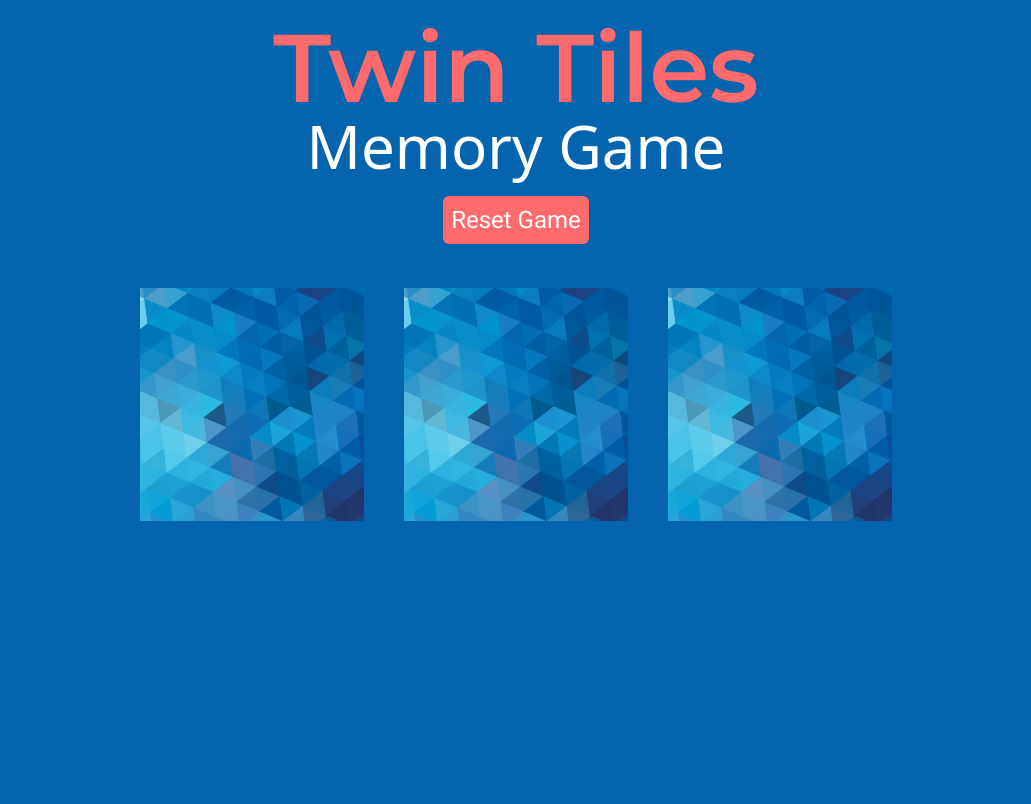
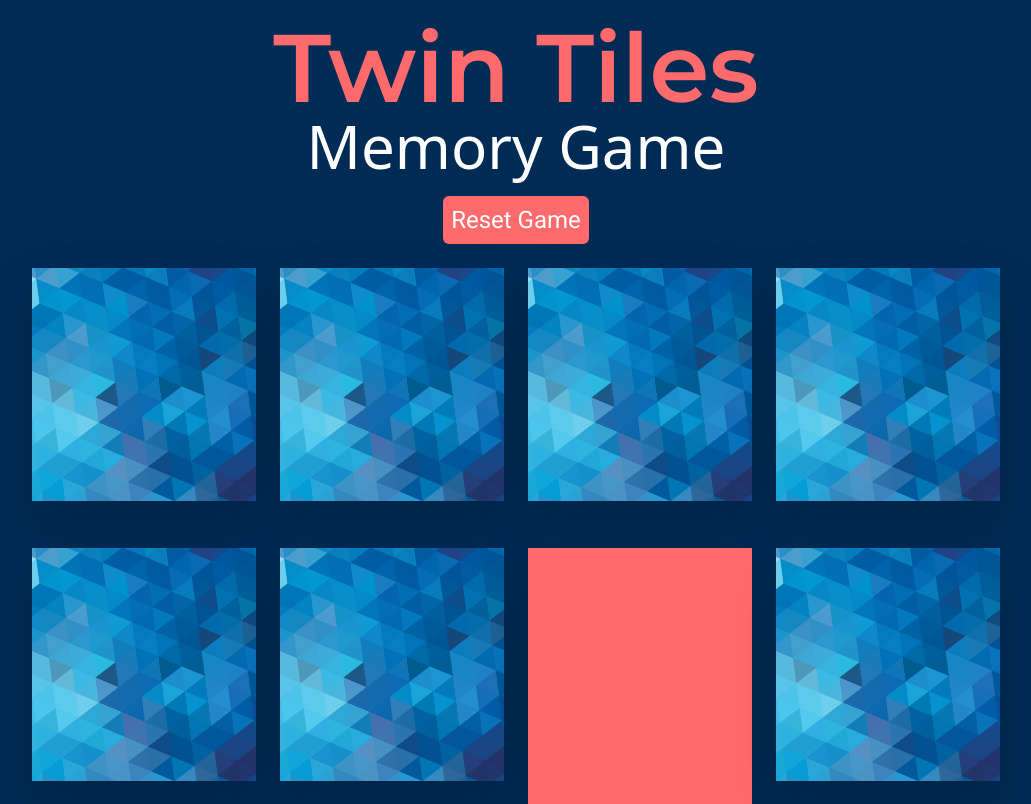
Before and after one commit to SZaidH/twin-tiles-memory-game, a React (Vite) app: page / in a window 1280 px wide. Shown: the whole page, without its empty margins (124-1155 px from the left). Built offline with nearby package versions, Linux system fonts and the light colour scheme.

Commit message:
Minor CSS changes

```diff
--- a/src/App.css
+++ b/src/App.css
@@ -15,5 +15,5 @@
 }
 
 body {
-  background: #0564ae;
+  background-color: #002b55;
 }
--- a/src/App.tsx
+++ b/src/App.tsx
@@ -4,7 +4,7 @@ import Header from "./components/Header";
 
 function App() {
   return (
-    <div className="container flex flex-col justify-center items-center text-center">
+    <div className="flex flex-col justify-center items-center text-center">
       <Header />
       <Game />
     </div>
--- a/src/components/Game.tsx
+++ b/src/components/Game.tsx
@@ -5,18 +5,41 @@ const Game = () => {
   return (
     <main>
       <ResetGame />
-      <div className="card-container flex flex-row">
-        <div className="card w-56 h-64 m-5">
+      <div className="card-container grid grid-cols-4 gap-6">
+        <div className="card w-56 h-64 drop-shadow-2xl">
           <div className="card-front">
             <img src={bgPolygon} alt="Card Front" />
           </div>
         </div>
-        <div className="card w-56 h-64 m-5">
+        <div className="card w-56 h-64 drop-shadow-2xl">
           <div className="card-front">
             <img src={bgPolygon} alt="Card Front" />
           </div>
         </div>
-        <div className="card w-56 h-64 m-5">
+        <div className="card w-56 h-64 drop-shadow-2xl">
+          <div className="card-front">
+            <img src={bgPolygon} alt="Card Front" />
+          </div>
+        </div>
+        <div className="card w-56 h-64 drop-shadow-2xl">
+          <div className="card-front">
+            <img src={bgPolygon} alt="Card Front" />
+          </div>
+        </div>
+        <div className="card w-56 h-64 drop-shadow-2xl">
+          <div className="card-front">
+            <img src={bgPolygon} alt="Card Front" />
+          </div>
+        </div>
+        <div className="card w-56 h-64 drop-shadow-2xl">
+          <div className="card-front">
+            <img src={bgPolygon} alt="Card Front" />
+          </div>
+        </div>
+        <div className="card w-56 h-64 drop-shadow-2xl">
+          <div className="card-back h-full bg-primary flex justify-center align-middle"></div>
+        </div>
+        <div className="card w-56 h-64 drop-shadow-2xl">
           <div className="card-front">
             <img src={bgPolygon} alt="Card Front" />
           </div>
```
